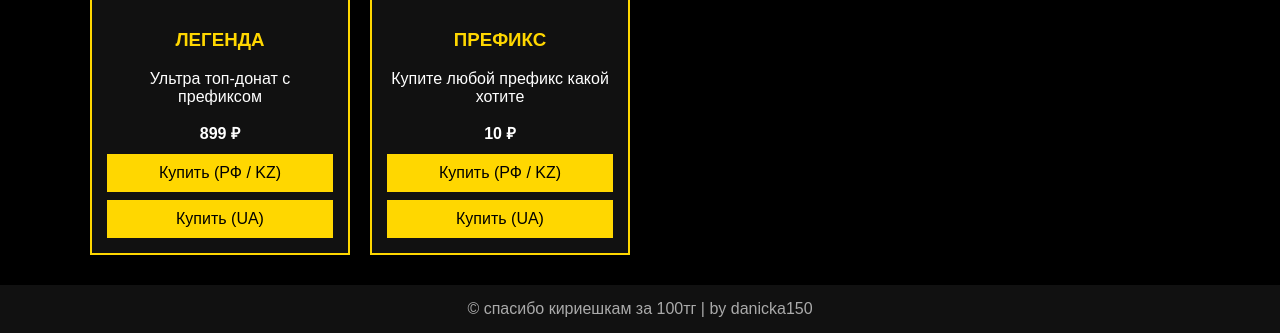
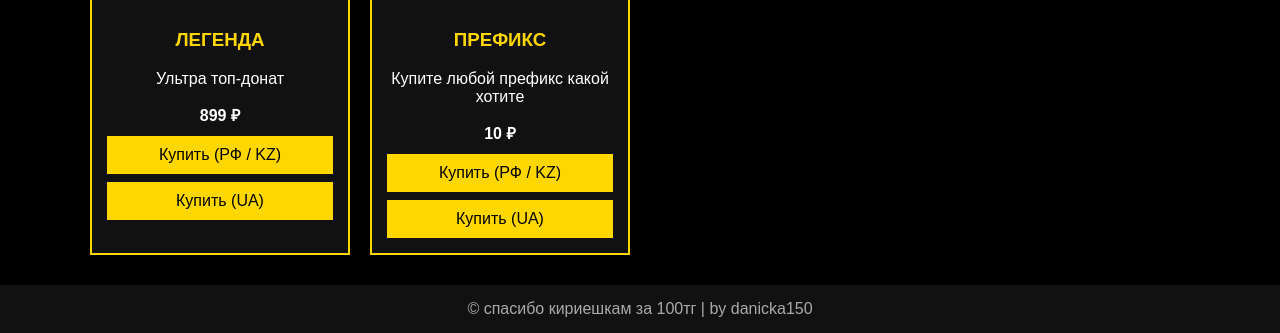
Before and after one commit to danicka150/pvp1720, a plain HTML site: page index.html in a window 1280 px wide. Shown: the part 1015-1348 px from the top of the page. Drawn offline with Linux system fonts and the light colour scheme.

Commit message:
Update index.html

```diff
--- a/index.html
+++ b/index.html
@@ -157,8 +157,8 @@ IP сервера: <b id="serverIp">Kimexworld.aternos.me</b><br>
 <div class="card">
 <img src="https://minecraft.wiki/images/Enchanted_Golden_Sword.gif">
 <h3>ЛЕГЕНДА</h3>
-<p>Ультра топ-донат с префиксом</p>
-<div class="price" data-rub="899 ₽" data-kzt="3500 ₸" data-uah="419 ₴">899 ₽</div>
+<p>Ультра топ-донат</p>
+<div class="price" data-rub="899 ₽" data-kzt="2500 ₸" data-uah="419 ₴">899 ₽</div>
 <a class="buy" href="https://t.me/Qwertyy1207">Купить (РФ / KZ)</a>
 <a class="buy" href="https://t.me/Sobacha_afafaf">Купить (UA)</a>
 </div>
```
